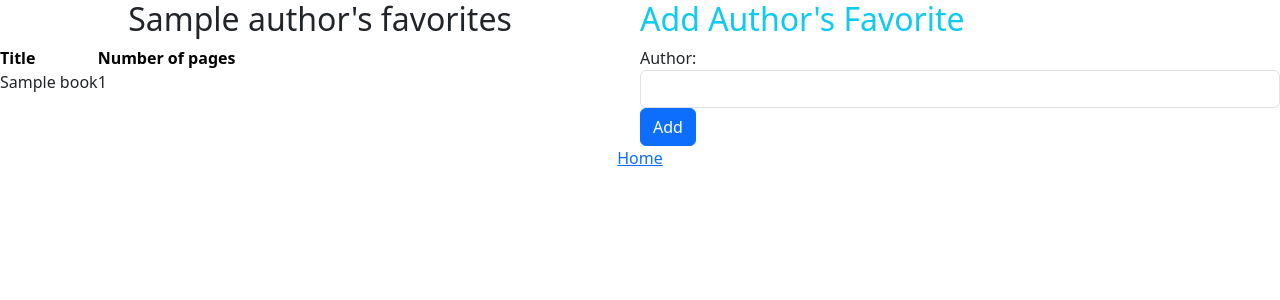
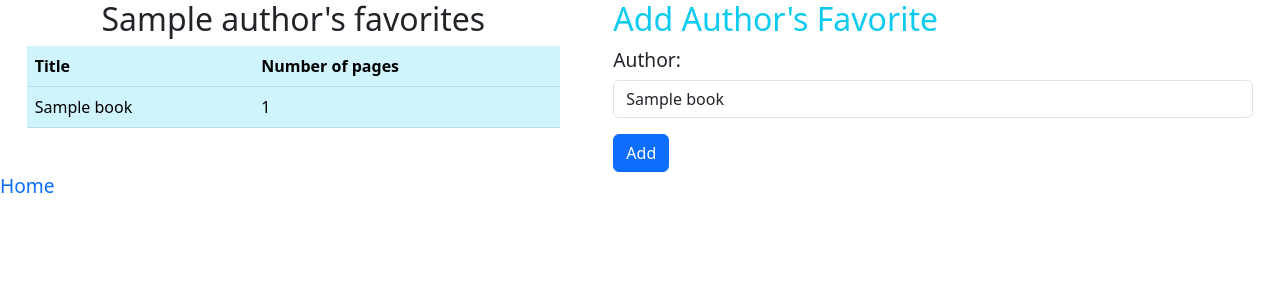
Before and after one commit to Brando129/books, a Python web app: template flask_app/templates/show_authors.html in a window 1280 px wide. Shown: the top 300 px of the page. Run offline with Jinja, Linux system fonts and the light colour scheme; the template is opened without the code that fills it: most values are stand-ins (such as "Sample title", 1, 10 or a date in 2020); lists and menus that the app fills with data are empty.

Commit message:
css on show authors html

```diff
--- a/flask_app/controllers/controllers_books.py
+++ b/flask_app/controllers/controllers_books.py
@@ -16,7 +16,7 @@
         "title": request.form['title'],
         "num_of_pages": request.form['num_of_pages']
     }
-    book_id = Book.save_book(data)
+    book_id = Book.save_book(data)# this variable is not being accessed
     return redirect('/books')
 
 # Route for ...
--- a/flask_app/static/css/style.css
+++ b/flask_app/static/css/style.css
@@ -4,7 +4,6 @@
     padding: 0;
 }
 
-/* Authors HTML */
 
 .label {
     margin-bottom: 6px;
@@ -23,8 +22,9 @@
     font-size: larger;
 }
 
-/* show_books HTML */
-.book_label {
+
+.book_label,
+.author_label {
     font-size: larger;
     margin-bottom: 5px;
 }
@@ -43,3 +43,9 @@
     font-size: larger;
     text-decoration: none;
 }
+
+.show_authors_home_link {
+    margin-right: 1340px;
+    font-size: larger;
+    text-decoration: none;
+}
--- a/flask_app/templates/show_authors.html
+++ b/flask_app/templates/show_authors.html
@@ -13,10 +13,10 @@
 <body>
     <!-- This page needs work -->
     <div class="d-flex justify-content-around flex-wrap">
-        <div class="col-6">
+        <div class="col-5">
             <h2 class="text-center">{{author.name}}'s favorites </h2>
-            <table>
-                <thead class="table table-info">
+            <table class="table table-info">
+                <thead>
                     <tr>
                         <th>Title</th>
                         <th>Number of pages</th>
@@ -34,17 +34,18 @@
         </div>
         <form action="/join/book" method="POST" class="col-6">
             <h2 class="text-info">Add Author's Favorite</h2>
-            <input type="hidden" name="book_id" value="">
+            <input type="hidden" name="author_id" value="{{author.id}}">
             <div class="form-group">
-                <label for="book_id">Author:</label>
+                <label class="author_label" for="book_id">Author:</label>
                 <select name="book_id" class="form-control">
-                    {% for author in unfavorited_authors %}
-                        <option value=""></option>
+                    {% for book in favorite_books %}
+                        <option value="{{books.id}}">{{books.title}}</option>
                     {% endfor %}
                 </select>
             </div>
-            <input type="submit" value="Add" class="btn btn-primary">
+            <input type="submit" value="Add" class="btn btn-primary mt-3">
         </form>
-        <a href="/">Home</a>
+        <a class="show_authors_home_link" href="/">Home</a>
+    </div>
 </body>
 </html>
```
